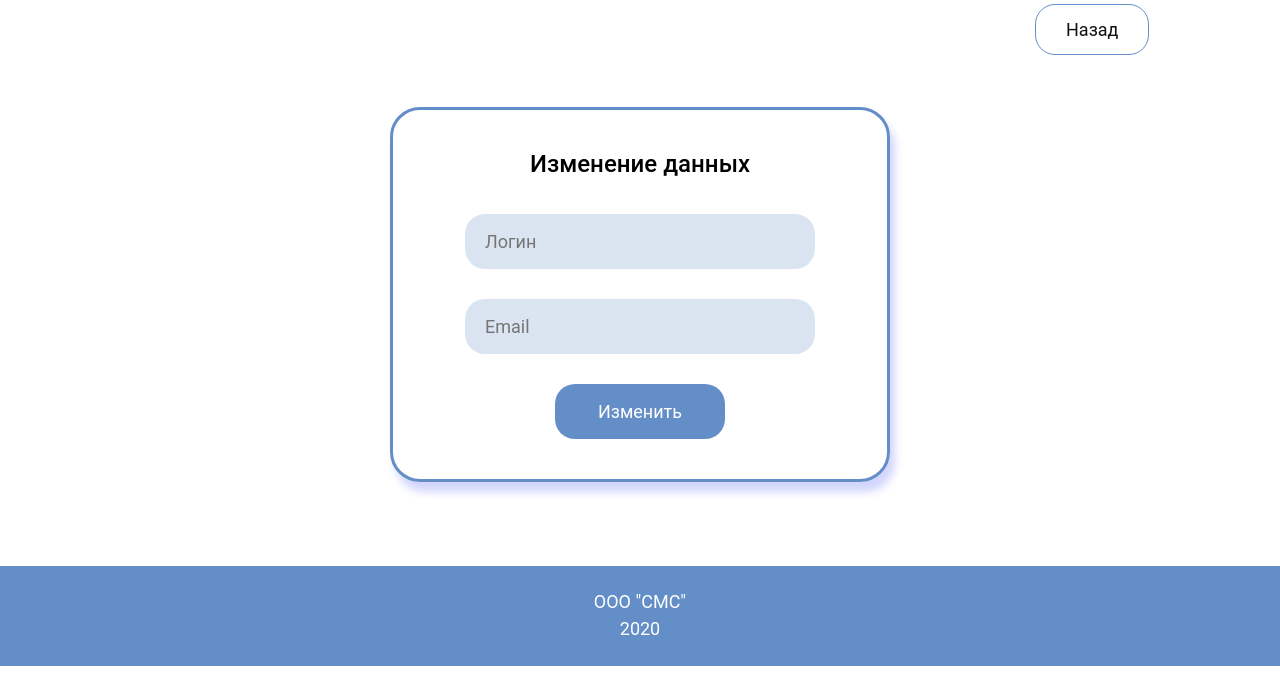
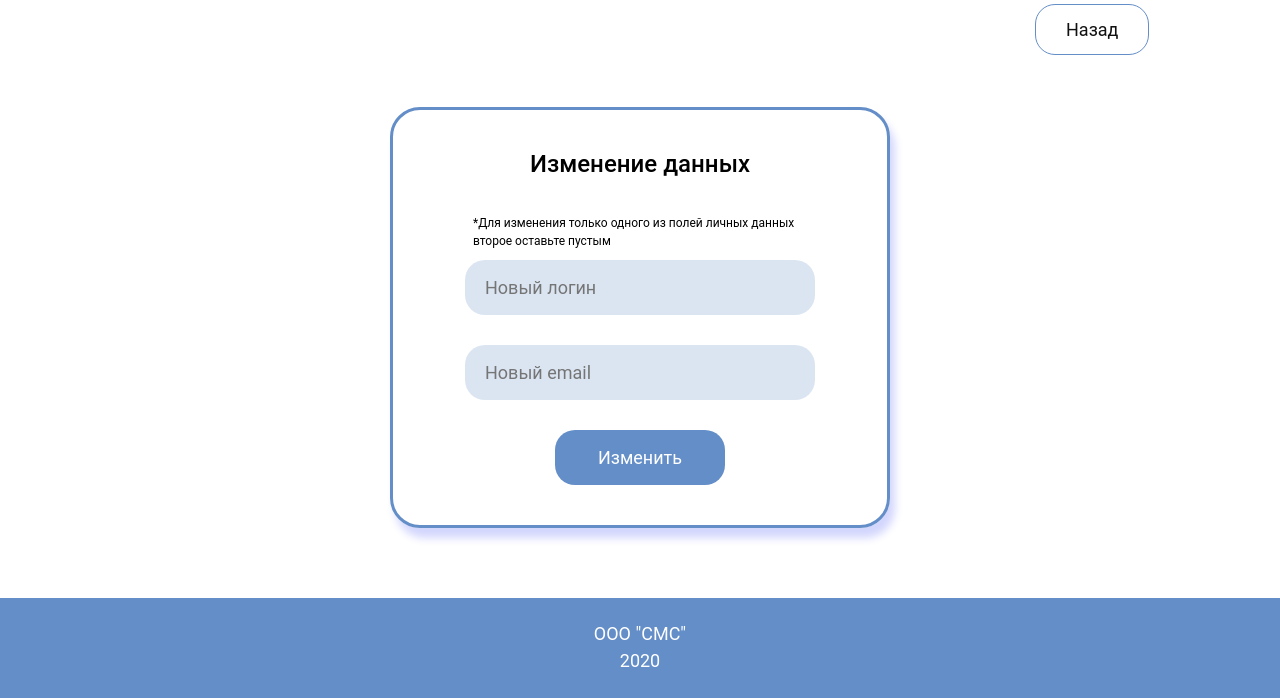
Before and after one commit to hm-1q84/diploma, a PHP site: page /modification.php in a window 1280 px wide. Shown: the part 134-832 px from the top of the page. Before the commit the page ends 800 px from the top, so only its background shows below. Run offline with PHP 8.4, Linux system fonts and the light colour scheme; the visitor is signed in with stand-in values (Sample User, id 1).

Commit message:
modification

```diff
--- a/css/main.css
+++ b/css/main.css
@@ -284,6 +284,17 @@ h2 {
 }
 
 /* modification.php */
+.form_modification {
+  min-height: 30rem;
+  margin-top: 8vh;
+}
+.form_modification .form__input {
+  margin-top: 0;
+  margin-bottom: 3rem;
+}
+.form_modification .form__btn {
+  margin-top: 0;
+}
 .back-btn {
   border: 1px solid var(--mainC);
   border-radius: 20px;
--- a/modification.php
+++ b/modification.php
@@ -12,6 +12,56 @@
 
     <?php
         include 'header.php'; //dynamic header connection
+        if ($_SESSION['loggedin'] == false) {
+            header("Location: authorization.php");
+        }
+        elseif (isset($_POST['login']) && isset($_POST['email'])) {
+            $servername = "localhost";
+			$username = "root";
+			$password = "";
+			$dbname = "sms";
+
+			// Create connection
+			$conn = new mysqli($servername, $username, $password, $dbname);
+			// Check connection
+			if ($conn->connect_error) {
+			    die("Connection failed: " . $conn->connect_error);
+			}
+
+            $old_login = $_SESSION['login'];
+            $old_email = $_SESSION['email'];
+            $new_login = $_POST['login'];
+            $new_email = $_POST['email'];
+
+            if ($new_login == '' && $new_email == '') {
+                echo '<script>alert("Введите новые данные для изменения!")</script>';
+            }
+            else {
+                if ($new_login == '') {
+                    $new_login = $old_login;
+                }
+                elseif ($new_email == '') {
+                    $new_email = $old_email;
+                }
+                // prepare and bind
+                $stmt = $conn->prepare("UPDATE accounts
+                                        SET login = ?, email = ?
+                                        WHERE login = ? AND email = ?");
+                $stmt->bind_param("ssss", $new_login, $new_email, $old_login, $old_email);
+                $stmt->execute();
+                if ($stmt->affected_rows == 1) {
+                    echo '<script>alert("Данные успешно изменены!")</script>';
+                    $_SESSION['login'] = $new_login;
+                    $_SESSION['email'] = $new_email;
+                }
+                else {
+                    echo '<script>alert("Упс, ошибочка вышла!")</script>';
+                }
+                $stmt->close();
+            }
+
+            $conn->close();
+        }
     ?>
 
     <main>
@@ -23,10 +73,11 @@
             </div>
             <div class="row">
                 <div class="col-lg-6 offset-lg-3">
-                    <form action="<?php echo $_SERVER['PHP_SELF'] ?>" method="post" class="form form_authorization mx-auto">
+                    <form action="<?php echo $_SERVER['PHP_SELF'] ?>" method="post" class="form form_modification mx-auto">
                         <h3 class="form__header">Изменение данных</h3>
-                        <input name="login" class="form__input" type="text" placeholder="Логин" required>
-                        <input name="email" class="form__input" type="email" placeholder="Email" required>
+                        <small class="form__note">*Для изменения только одного из полей личных данных второе оставьте пустым</small>
+                        <input name="login" class="form__input" type="text" placeholder="Новый логин">
+                        <input name="email" class="form__input" type="email" placeholder="Новый email">
                         <input class="form__btn" type="submit" value="Изменить">
                     </form>
                 </div>
```
Also changed, not shown: account.php (+4 -5 lines), 1 other file.
